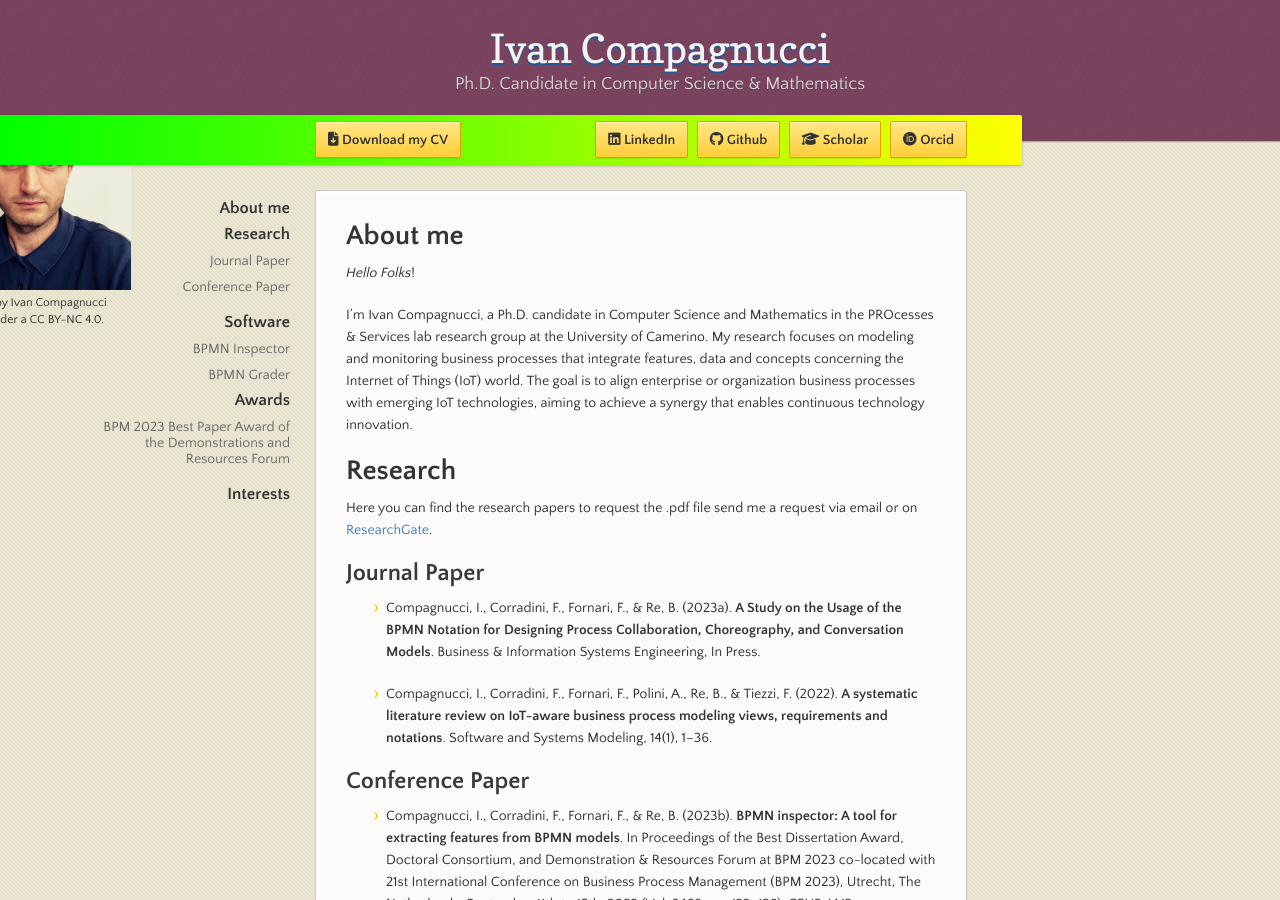
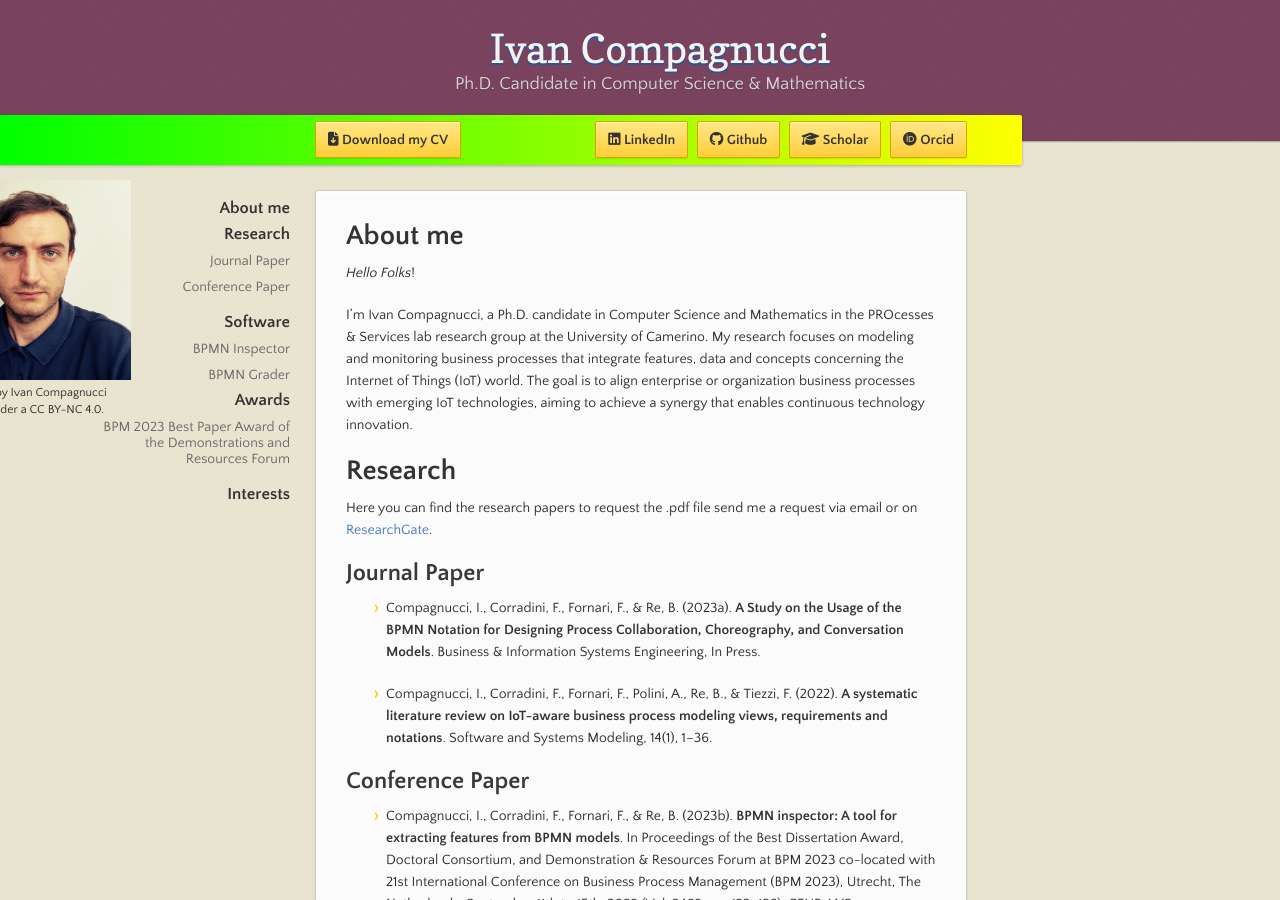
Before and after one commit to IvanComp/IvanComp.github.io, a Jekyll site: the page built from index.md, in a window 1280 px wide and 900 px high. Built offline with Jekyll 4.4.1, drawn with Linux system fonts in a browser that asks for light colours; nearby versions of some CDN libraries; our own code applies the rules of GitHub Pages for plain Markdown files.

```diff
--- a/_layouts/default.html
+++ b/_layouts/default.html
@@ -49,7 +49,7 @@
       </div><!-- end banner -->
 
     <div class="wrapper">
-        <footer style="top:10%; left:36%; text-align:left;bottom:0px">
+        <footer style="top:20%; left:36%; text-align:left;bottom:0px">
             <img src="./assets/images/MyPhoto.jpg" style="width: 200px; height: 200px;">
             <p><small>The Archive by Ivan Compagnucci is licensed under a CC BY-NC 4.0.</small></p>
         </footer>
```
